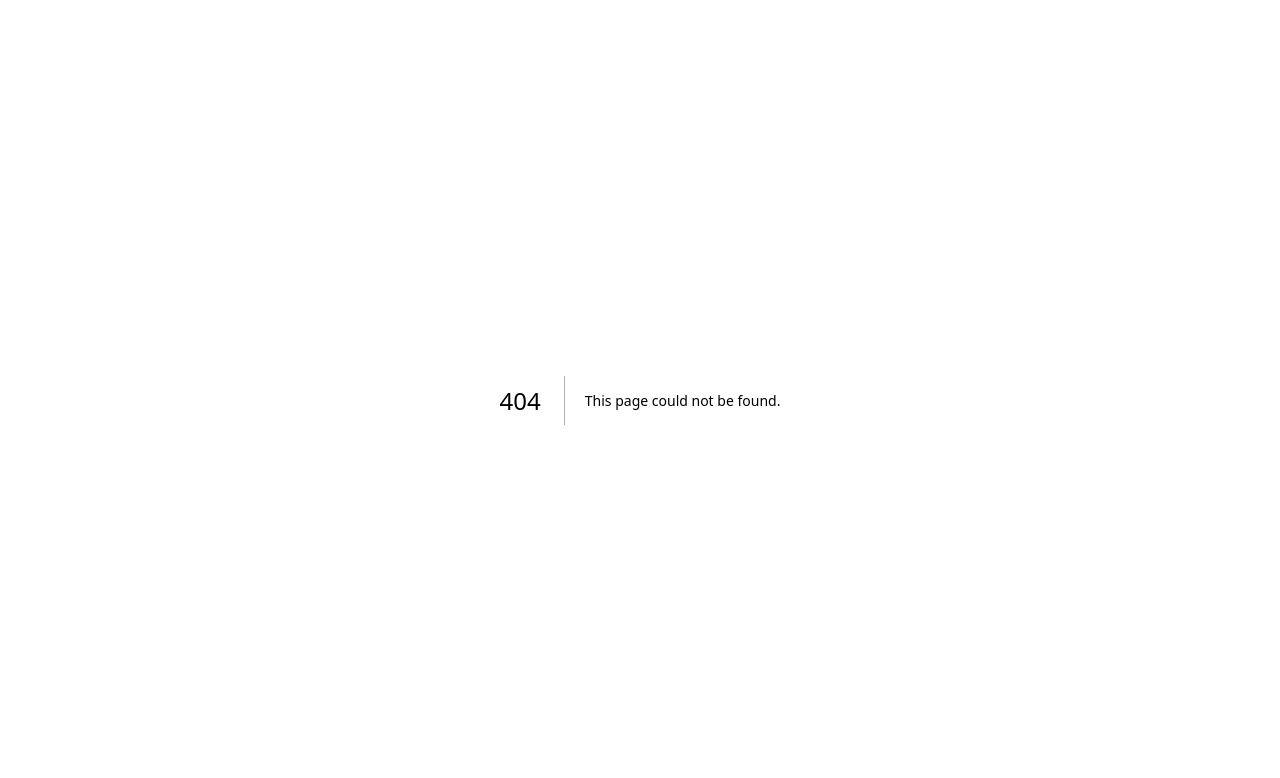
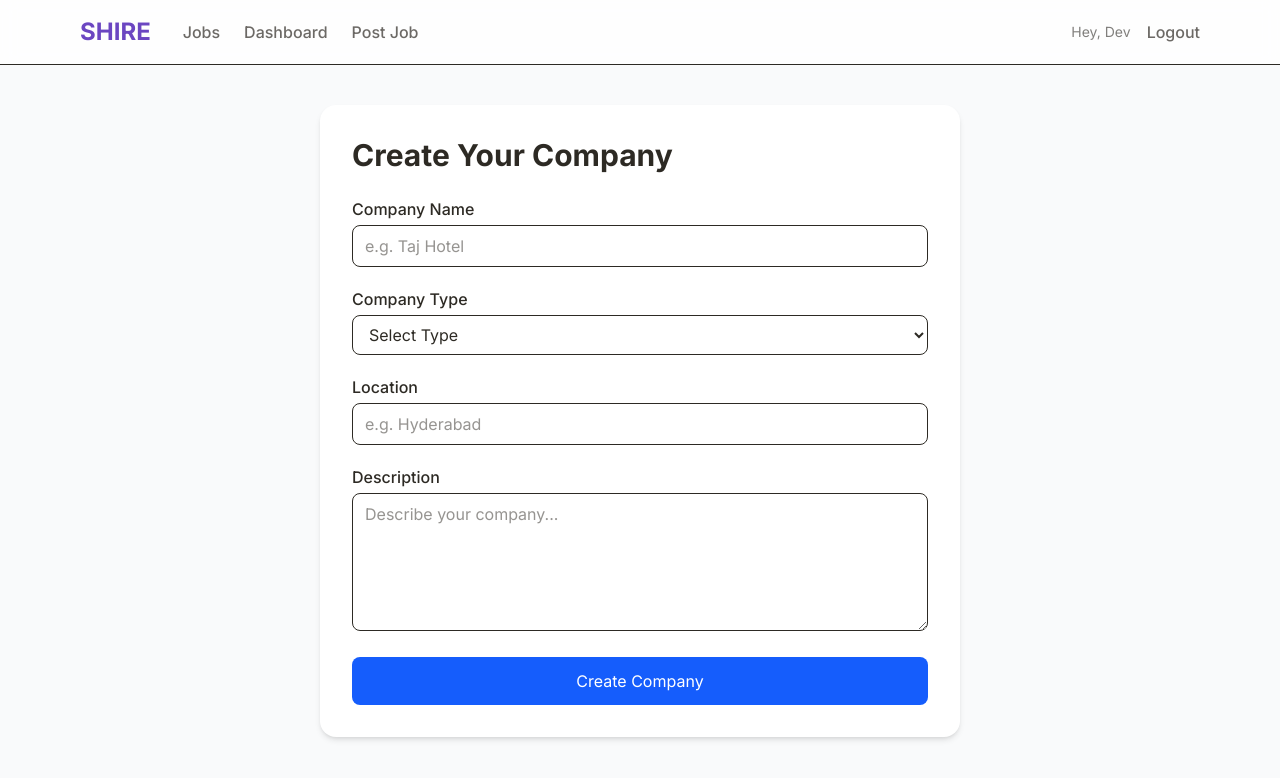
Before and after one commit to ibrahimh-max/SHIRE, a Next.js app: page /create-company in a window 1280 px wide. Before the commit this address had no page. Shown: the top 778 px of the page. Built offline with nearby package versions, Linux system fonts and the light colour scheme.

Commit message:
company making button

```diff
--- /dev/null
+++ b/src/app/create-company/page.tsx
@@ -0,0 +1,171 @@
+'use client';
+
+import { useState } from 'react';
+import { useRouter } from 'next/navigation';
+import Navigation from '@/components/Navigation';
+import { useAuth } from '@/contexts/AuthContext';
+import { supabase } from '@/lib/supabase';
+
+export default function CreateCompanyPage() {
+  const { user, profile } = useAuth();
+  const router = useRouter();
+
+  const [formData, setFormData] = useState({
+    name: '',
+    company_type: '',
+    location: '',
+    description: '',
+  });
+
+  const [loading, setLoading] = useState(false);
+  const [error, setError] = useState('');
+
+  // Prevent workers
+  if (profile?.role !== 'employer') {
+    return null;
+  }
+
+  const handleChange = (
+    e: React.ChangeEvent<HTMLInputElement | HTMLTextAreaElement | HTMLSelectElement>
+  ) => {
+    setFormData({
+      ...formData,
+      [e.target.name]: e.target.value,
+    });
+  };
+
+  const handleSubmit = async (e: React.FormEvent) => {
+    e.preventDefault();
+
+    if (!user) return;
+
+    setLoading(true);
+    setError('');
+
+    try {
+      const { error } = await supabase
+        .from('companies')
+        .insert({
+          owner_id: user.id,
+          name: formData.name,
+          company_type: formData.company_type,
+          location: formData.location,
+          description: formData.description,
+        });
+
+      if (error) {
+        console.error(error);
+        setError(error.message);
+        return;
+      }
+
+      router.push('/dashboard');
+    } catch (err) {
+      console.error(err);
+      setError('Failed to create company');
+    } finally {
+      setLoading(false);
+    }
+  };
+
+  return (
+    <div className="min-h-screen bg-gray-50">
+      <Navigation />
+
+      <div className="max-w-2xl mx-auto py-10 px-4">
+        <div className="bg-white rounded-2xl shadow-md p-8">
+          <h1 className="text-3xl font-bold mb-6">
+            Create Your Company
+          </h1>
+
+          {error && (
+            <div className="mb-4 bg-red-100 text-red-700 p-3 rounded-lg">
+              {error}
+            </div>
+          )}
+
+          <form onSubmit={handleSubmit} className="space-y-5">
+
+            <div>
+              <label className="block mb-1 font-medium">
+                Company Name
+              </label>
+
+              <input
+                type="text"
+                name="name"
+                value={formData.name}
+                onChange={handleChange}
+                required
+                className="w-full border rounded-lg px-3 py-2"
+                placeholder="e.g. Taj Hotel"
+              />
+            </div>
+
+            <div>
+              <label className="block mb-1 font-medium">
+                Company Type
+              </label>
+
+              <select
+                name="company_type"
+                value={formData.company_type}
+                onChange={handleChange}
+                required
+                className="w-full border rounded-lg px-3 py-2"
+              >
+                <option value="">Select Type</option>
+                <option value="hotel">Hotel</option>
+                <option value="restaurant">Restaurant</option>
+                <option value="cafe">Cafe</option>
+                <option value="catering">Catering</option>
+                <option value="event venue">Event Venue</option>
+              </select>
+            </div>
+
+            <div>
+              <label className="block mb-1 font-medium">
+                Location
+              </label>
+
+              <input
+                type="text"
+                name="location"
+                value={formData.location}
+                onChange={handleChange}
+                required
+                className="w-full border rounded-lg px-3 py-2"
+                placeholder="e.g. Hyderabad"
+              />
+            </div>
+
+            <div>
+              <label className="block mb-1 font-medium">
+                Description
+              </label>
+
+              <textarea
+                name="description"
+                value={formData.description}
+                onChange={handleChange}
+                rows={5}
+                required
+                className="w-full border rounded-lg px-3 py-2"
+                placeholder="Describe your company..."
+              />
+            </div>
+
+            <button
+              type="submit"
+              disabled={loading}
+              className="w-full bg-blue-600 text-white py-3 rounded-lg hover:bg-blue-700 transition"
+            >
+              {loading ? 'Creating...' : 'Create Company'}
+            </button>
+
+          </form>
+        </div>
+      </div>
+    </div>
+  );
+}
--- a/src/app/post-job/page.tsx
+++ b/src/app/post-job/page.tsx
@@ -140,9 +140,12 @@ export default function PostJob() {
               <p className="text-yellow-700 mb-4">
                 You need to create a company before posting jobs.
               </p>
-              <button className="bg-blue-600 text-white px-4 py-2 rounded-md hover:bg-blue-700 transition-colors">
-                Create Company
-              </button>
+<button
+  onClick={() => router.push('/create-company')}
+  className="bg-blue-600 text-white px-4 py-2 rounded-md hover:bg-blue-700 transition-colors"
+>
+  Create Company
+</button>
             </div>
           ) : (
             <>
```
